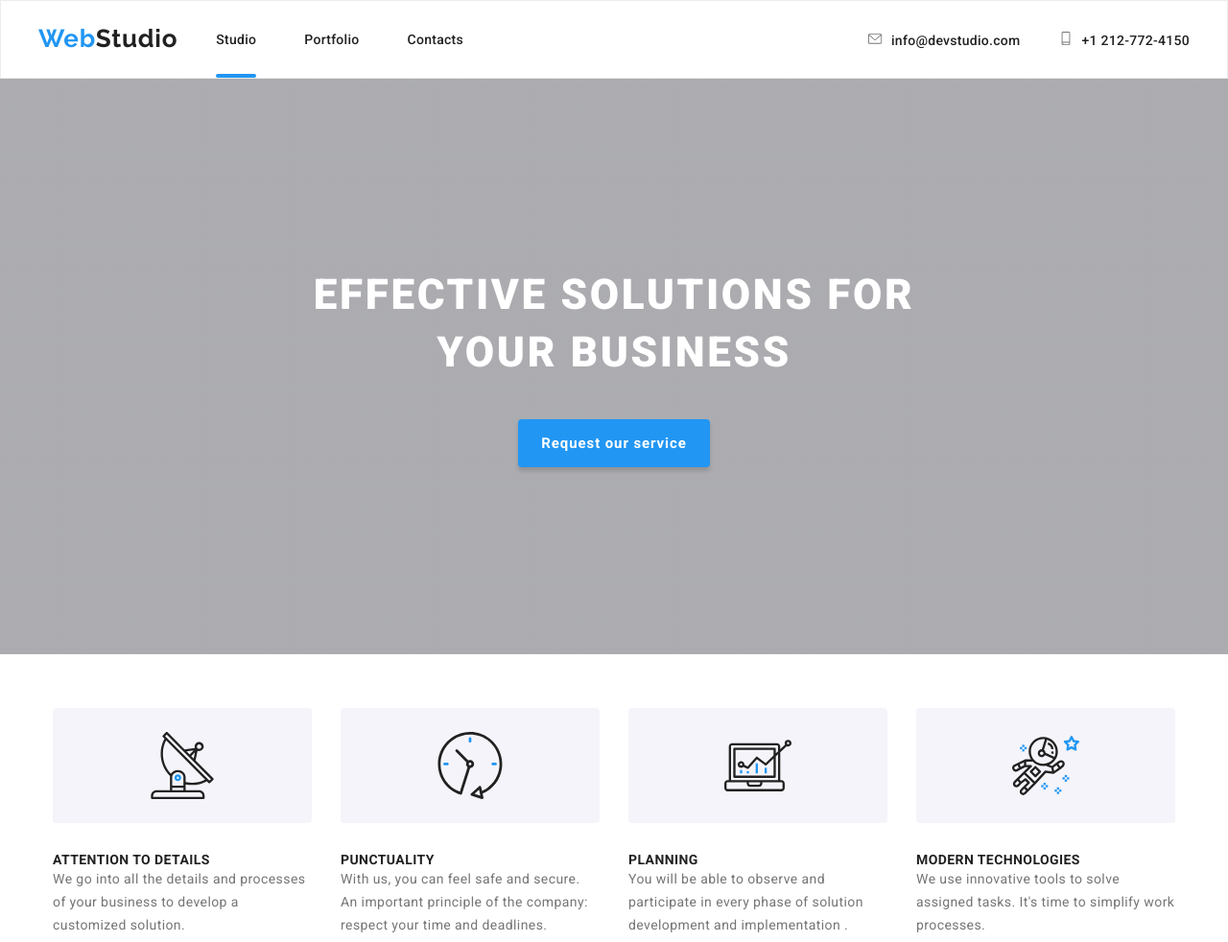
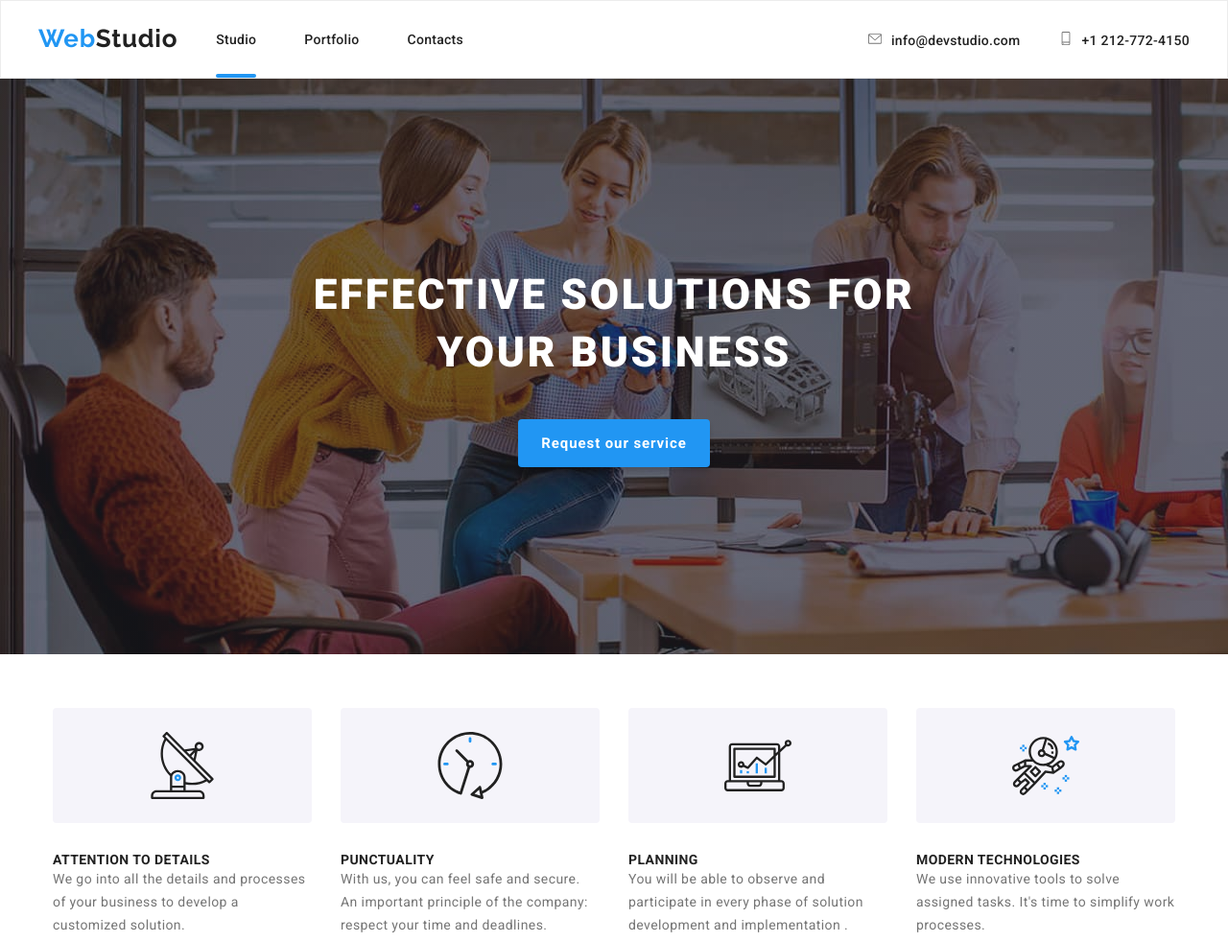
Before and after one commit to GiurgiuBogdan/goit-markup-hw-05, a plain HTML site: page index.html in a window 1280 px wide. Shown: the top 982 px of the page at 96% size. Drawn offline with nearby package versions, Linux system fonts and the light colour scheme; the site is published under a folder, as on GitHub Pages, so addresses that start at the root find nothing.

Commit message:
Update styles.css

```diff
--- a/css/styles.css
+++ b/css/styles.css
@@ -171,7 +171,7 @@
   .first-section {
     display: flex;
     justify-content: center;
-    background-image: linear-gradient(rgba(47, 48, 58, 0.4), rgba(47, 48, 58, 0.4)), url("/images/Imgback-title.jpg");
+    background-image: linear-gradient(rgba(47, 48, 58, 0.4), rgba(47, 48, 58, 0.4)), url("../images/Imgback-title.jpg");
     background-repeat: no-repeat;
     background-size: cover;
   }
```
